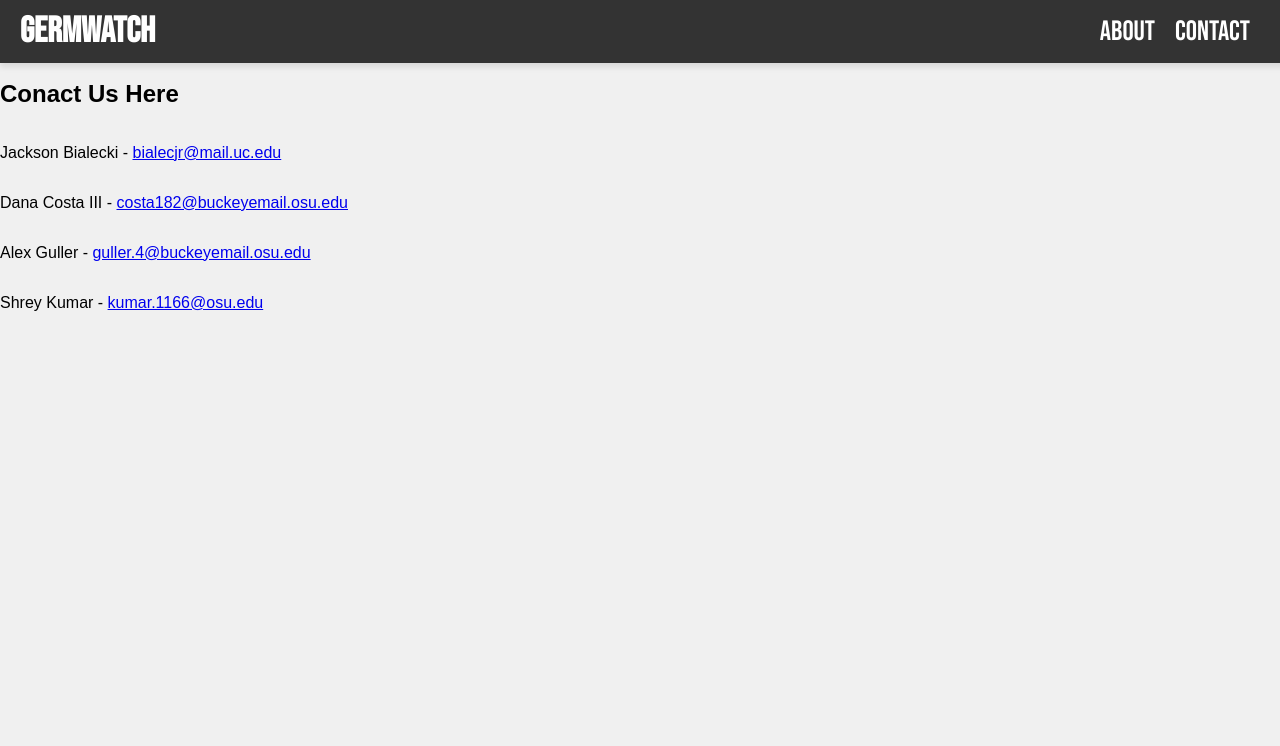
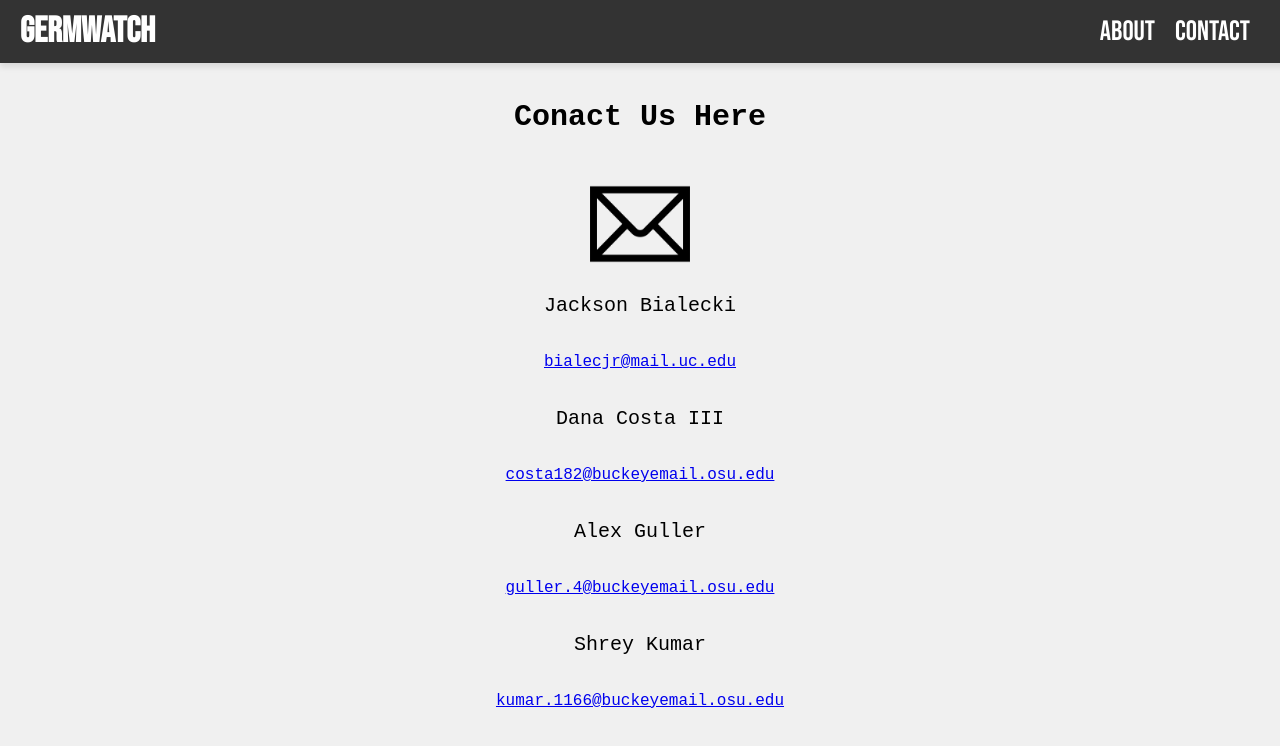
Before and after one commit to danatcosta3/C-s-get-degrees, a React (Create React App) app in the folder germwatch/: page /contact in a window 1280 px wide. Shown: the top 746 px of the page. Built offline with nearby package versions, Linux system fonts and the light colour scheme.

Commit message:
Fixed about and contact

```diff
--- a/germwatch/src/pages/AboutPage.css
+++ b/germwatch/src/pages/AboutPage.css
@@ -1,24 +1,31 @@
 .about-title {
+  font-family: 'Courier New', Courier, monospace;
   font-size: 2.0em;
   color: #000000;
   text-align: center;
 }
 .about-description {
   font-size: 1.2em;
+  font-family: 'Courier New', Courier, monospace;
   text-align: center;
   color: #000000;
   padding-bottom: 10px;
-  padding-top: 0px;
+  margin-left: 350px;
+  margin-right: 350px;
 }
 
 .about-text {
   font-size: 1.1em;
+  font-family: 'Courier New', Courier, monospace;
   color: #000000;
   text-align: center;
+  margin-left: 350px;
+  margin-right: 350px;
 }
 
 .about-textHeader {
   color:#000000;
+  font-family: 'Courier New', Courier, monospace;
   text-align: center;
   font-size: 1.4em;
 }
--- a/germwatch/src/pages/AboutPage.js
+++ b/germwatch/src/pages/AboutPage.js
@@ -17,8 +17,8 @@ const AboutPage = () => {
 
         <h3 class="about-textHeader">How It Works</h3>
         <p className="about-text">
-          Simply enter your location, and GermWatch will provide a comprehensive index of local health concerns. You can click on each concern to explore detailed information and advice on how to stay safe.
-        </p>
+        Simply enter your location, and GermWatch will provide a comprehensive index of local health concerns. You can click on each concern to
+        explore detailed information and advice on how to stay safe.</p>
 
     </div>
   );
--- /dev/null
+++ b/germwatch/src/pages/ContactPage.css
@@ -0,0 +1,28 @@
+
+.title{
+    font-family: 'Courier New', Courier, monospace;
+    font-size: 30px;
+    text-align: center;
+    color: #000000;
+    margin: 40px;
+}
+
+
+.main {
+    font-family: 'Courier New', Courier, monospace;
+    font-size: 20px;
+    text-align: center;
+    color: #000000;
+}
+
+.icon {
+    width: 100px;
+    height: 100px;
+    margin-left: auto;
+    margin-right: auto;
+}
+
+.emailAdjust {
+    text-align: center;
+    font-family: 'Courier New', Courier, monospace;
+}
--- a/germwatch/src/pages/ContactPage.js
+++ b/germwatch/src/pages/ContactPage.js
@@ -1,13 +1,19 @@
 import React from 'react';
+import './ContactPage.css';
 
 const ContactPage = () => {
   return (
     <div className="App">
-    <h2>Conact Us Here </h2>
-    <p>Jackson Bialecki - <a href="mailto:bialecjr@mail.uc.edu">bialecjr@mail.uc.edu</a></p>
-    <p>Dana Costa III - <a href="mailto:costa.182@buckeyemail.osu.edu">costa182@buckeyemail.osu.edu</a></p>
-    <p>Alex Guller - <a href="mailto:guller.4@buckeyemail.osu.edu">guller.4@buckeyemail.osu.edu</a></p>
-    <p>Shrey Kumar - <a href="kumar.1166@buckeyemail.osu.edu">kumar.1166@osu.edu</a></p>
+    <h2 class="title">Conact Us Here </h2>
+    <img class="icon"src="134146_mail_email_icon.png" alt="email icon" />
+    <p class="main">Jackson Bialecki</p>
+    <p class="emailAdjust"><a href="mailto:bialecjr@mail.uc.edu">bialecjr@mail.uc.edu</a></p>
+    <p class="main">Dana Costa III </p>
+    <p class="emailAdjust"><a href="mailto:costa.182@buckeyemail.osu.edu">costa182@buckeyemail.osu.edu</a></p>
+    <p class="main">Alex Guller</p>
+    <p class="emailAdjust"><a href="mailto:guller.4@buckeyemail.osu.edu">guller.4@buckeyemail.osu.edu</a></p>
+    <p class="main">Shrey Kumar</p>
+    <p class="emailAdjust"><a href="kumar.1166@buckeyemail.osu.edu">kumar.1166@buckeyemail.osu.edu</a></p>
     </div>
   );
 }
```
Also changed, not shown: germwatch/public/134146_mail_email_icon.png (added).
